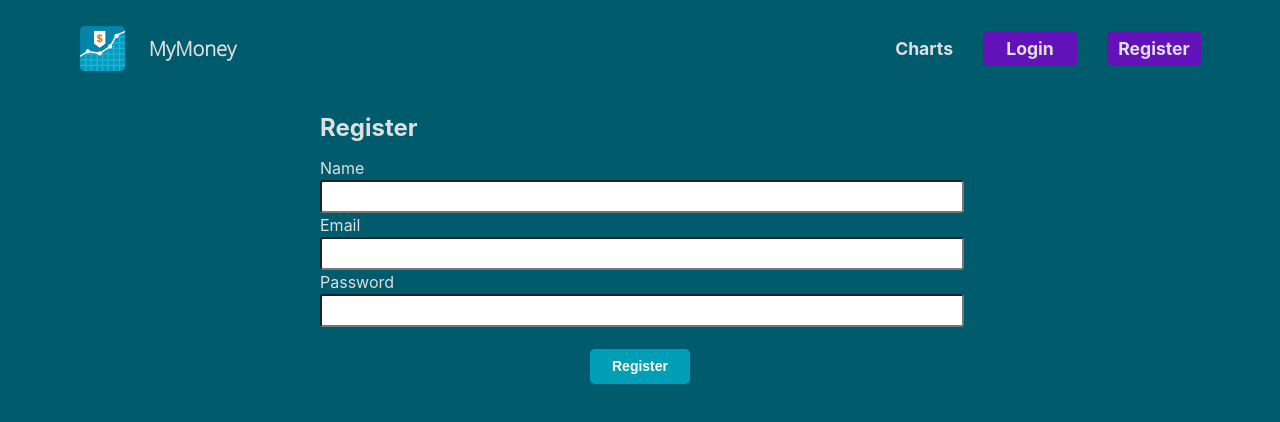
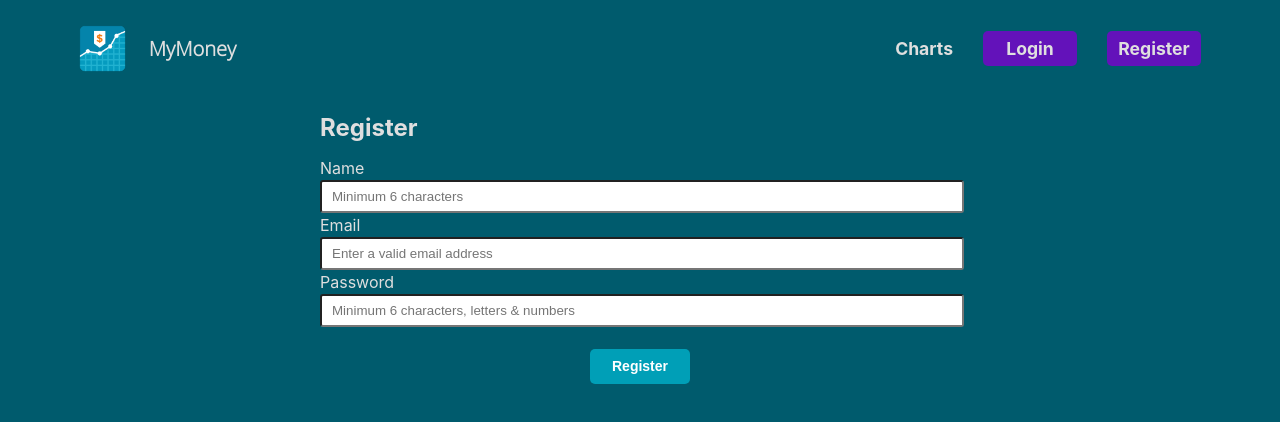
Before and after one commit to RunHannah/my-money, a React (Create React App) app in the folder client/: page /register in a window 1280 px wide. Shown: the top 422 px of the page. Built offline with nearby package versions, Linux system fonts and the light colour scheme; no server answers.

Commit message:
refactor form component

```diff
--- a/client/src/App.js
+++ b/client/src/App.js
@@ -5,8 +5,7 @@ import { DataContext } from './contexts/dataContext';
 import { EditDataContext } from './contexts/editDataContext';
 import Charts from './components/charts/charts';
 import NavBar from './components/navbar/navbar';
-import Register from './components/form/registerForm';
-import LoginForm from './components/form/loginForm';
+import Form from './components/form/form';
 import Profile from './components/profile';
 import Logout from './components/logout';
 import Transactions from './components/transactions/transactions';
@@ -54,8 +53,8 @@ function App() {
           <NavBar />
           <main>
             <Switch>
-              <Route path='/login' component={LoginForm} />
-              <Route path='/register' component={Register} />
+              <Route path='/login' component={Form} />
+              <Route path='/register' component={Form} />
               <Route path='/profile' component={Profile} />
               <Route path='/logout' component={Logout} />
               {data && (
--- /dev/null
+++ b/client/src/components/form/form.js
@@ -0,0 +1,89 @@
+import React, { useState, useContext } from 'react';
+import { DataContext } from '../../contexts/dataContext';
+import reg from '../../services/regService';
+import auth from '../../services/authService';
+import './form.css';
+
+function Form (props) {
+    const { setData } = useContext(DataContext);
+    const [name, setName] = useState('');
+    const [email, setEmail] = useState('');
+    const [password, setPassword] = useState('');
+    const [path, _ ] = useState(props.location.pathname);
+    const formName = path === '/register' ? 'Register' : 'Login';
+
+    const clearFields = (props) => {
+        if (path === '/register') setName('');
+        setEmail('');
+        setPassword('');
+    };
+
+  const handleSubmit = async (e) => {
+    e.preventDefault();
+    try {
+        if (path === '/register') {
+            const registeredUser = await reg.register(name, email, password);
+            auth.loginWithJwt(registeredUser.data);
+        }
+        if (path === '/login') {
+            await auth.login(email, password);
+        }
+
+      clearFields();
+      setData(null);
+      props.history.push('/charts');
+      window.location.reload();
+    } catch (error) {
+      alert(error.response.data.error);
+      clearFields();
+    }
+  };
+
+  const nameInput = () => {
+      if (path === '/register') {
+        return (
+            <>
+                <label htmlFor='name'>Name</label>
+                <input
+                type='text'
+                name='name'
+                value={name}
+                onChange={(e) => setName(e.target.value)}
+                required
+                placeholder="Minimum 6 characters"
+                />
+            </>
+        )
+      }
+    }
+
+  return (
+    <div className='container'>
+      <h1 className='formName'>{formName}</h1>
+      <form className='form' onSubmit={handleSubmit}>
+        {nameInput()}
+        <label htmlFor='email'>Email</label>
+        <input
+          type='text'
+          name='email'
+          value={email}
+          onChange={(e) => setEmail(e.target.value)}
+          required
+          placeholder={'Enter a valid email address'}
+        />
+        <label htmlFor='password'>Password</label>
+        <input
+          type='password'
+          name='password'
+          value={password}
+          onChange={(e) => setPassword(e.target.value)}
+          required
+          placeholder={path === '/register' ? "Minimum 6 characters, letters & numbers" : "Please provide your password"}
+        />
+        <button>{formName}</button>
+      </form>
+    </div>
+  );
+}
+
+export default Form;
--- a/client/src/components/form/loginForm.js
+++ /dev/null
@@ -1,57 +0,0 @@
-import React, { useState, useContext } from 'react';
-import { DataContext } from '../../contexts/dataContext';
-import auth from '../../services/authService';
-import './form.css';
-
-const LoginForm = (props) => {
-  const { setData } = useContext(DataContext);
-  const [email, setEmail] = useState('');
-  const [password, setPassword] = useState('');
-
-  const clearFields = () => {
-    setEmail('');
-    setPassword('');
-  };
-
-  const handleSubmit = async (e) => {
-    e.preventDefault();
-    try {
-      await auth.login(email, password);
-      clearFields();
-      setData(null);
-      props.history.push('/charts');
-      window.location.reload();
-    } catch (error) {
-      alert(error.response.data.error);
-      clearFields();
-    }
-  };
-
-  return (
-    <div className='container'>
-      <h1 className='formName'>Login</h1>
-      <form className='form' onSubmit={handleSubmit}>
-        <label htmlFor='email'>Email</label>
-        <input
-          type='text'
-          name='email'
-          value={email}
-          onChange={(e) => setEmail(e.target.value)}
-          required
-        />
-        <label htmlFor='password'>Password</label>
-        <input
-          type='password'
-          name='password'
-          value={password}
-          onChange={(e) => setPassword(e.target.value)}
-          required
-        />
-
-        <button>Login</button>
-      </form>
-    </div>
-  );
-};
-
-export default LoginForm;
--- a/client/src/components/form/registerForm.js
+++ /dev/null
@@ -1,69 +0,0 @@
-import React, { useState, useContext } from 'react';
-import { DataContext } from '../../contexts/dataContext';
-import reg from '../../services/regService';
-import auth from '../../services/authService';
-import './form.css';
-
-function Register(props) {
-  const { setData } = useContext(DataContext);
-  const [name, setName] = useState('');
-  const [email, setEmail] = useState('');
-  const [password, setPassword] = useState('');
-
-  const clearFields = (props) => {
-    setName('');
-    setEmail('');
-    setPassword('');
-  };
-
-  const handleSubmit = async (e) => {
-    e.preventDefault();
-
-    try {
-      const registeredUser = await reg.register(name, email, password);
-      auth.loginWithJwt(registeredUser.data);
-      clearFields();
-      setData(null);
-      props.history.push('/');
-      window.location.reload();
-    } catch (error) {
-      alert(error.response.data.error);
-      clearFields();
-    }
-  };
-
-  return (
-    <div className='container'>
-      <h1 className='formName'>Register</h1>
-      <form className='form' onSubmit={handleSubmit}>
-        <label htmlFor='name'>Name</label>
-        <input
-          type='text'
-          name='name'
-          value={name}
-          onChange={(e) => setName(e.target.value)}
-          required
-        />
-        <label htmlFor='email'>Email</label>
-        <input
-          type='text'
-          name='email'
-          value={email}
-          onChange={(e) => setEmail(e.target.value)}
-          required
-        />
-        <label htmlFor='password'>Password</label>
-        <input
-          type='password'
-          name='password'
-          value={password}
-          onChange={(e) => setPassword(e.target.value)}
-          required
-        />
-        <button>Register</button>
-      </form>
-    </div>
-  );
-}
-
-export default Register;
```
